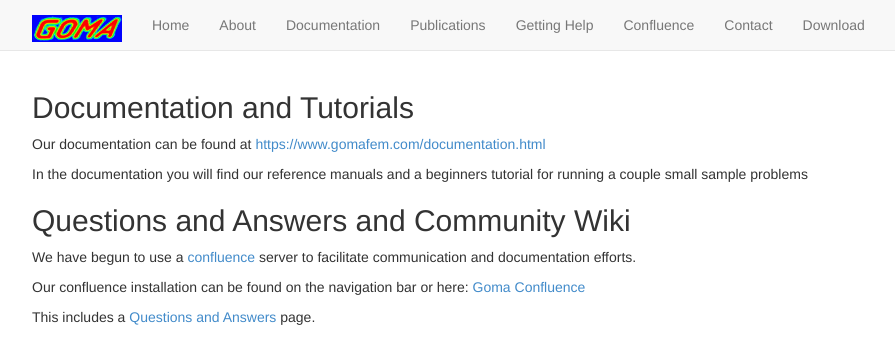
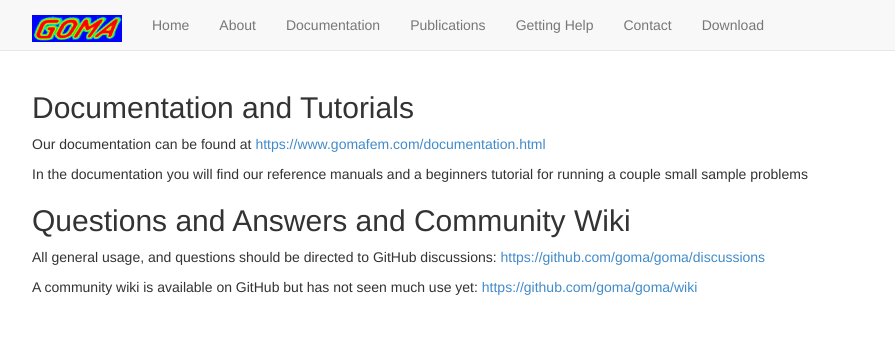
Before and after one commit to goma/goma.github.io, a Jekyll site: the page built from getting-help.md, in a window 1280 px wide. Shown: the top 364 px of the page, without its empty margins (38-933 px from the left). Built offline with Jekyll 4.4.1, drawn with Linux system fonts in a browser that asks for light colours; nearby versions of some CDN libraries.

Commit message:
remove reference to confluence direct to github discussions

```diff
--- a/_config.yml
+++ b/_config.yml
@@ -1,3 +1,4 @@
 name: Goma
+title: Goma
 markdown: kramdown
 highlighter: rouge
--- a/_layouts/default.html
+++ b/_layouts/default.html
@@ -43,7 +43,6 @@
             <li><a href="/documentation.html">Documentation</a></li>
             <li><a href="/publications.html">Publications</a></li>
 	    <li><a href="/getting-help.html">Getting Help</a></li>
-	    <li><a href="https://confluence.gomafem.com/questions">Confluence</a></li>
 	    <li><a href="/contact.html">Contact</a></li>
 	    <li><a href="https://github.com/goma/goma">Download</a></li>
           </ul>
--- a/getting-help.md
+++ b/getting-help.md
@@ -11,8 +11,6 @@ In the documentation you will find our reference manuals and a beginners tutoria
 
 ## Questions and Answers and Community Wiki
 
-We have begun to use a [confluence](https://www.atlassian.com/software/confluence) server to facilitate communication and documentation efforts.
+All general usage, and questions should be directed to GitHub discussions: [https://github.com/goma/goma/discussions](https://github.com/goma/goma/discussions)
 
-Our confluence installation can be found on the navigation bar or here: [Goma Confluence](https://confluence.gomafem.com)
-
-This includes a [Questions and Answers](https://confluence.gomafem.com/questions) page.
+A community wiki is available on GitHub but has not seen much use yet: [https://github.com/goma/goma/wiki](https://github.com/goma/goma/wiki)
--- a/google143e0daca7e351df.html
+++ /dev/null
@@ -1 +0,0 @@
-google-site-verification: google143e0daca7e351df.html
```
Also changed, not shown: contact.md (+4 -2 lines).
